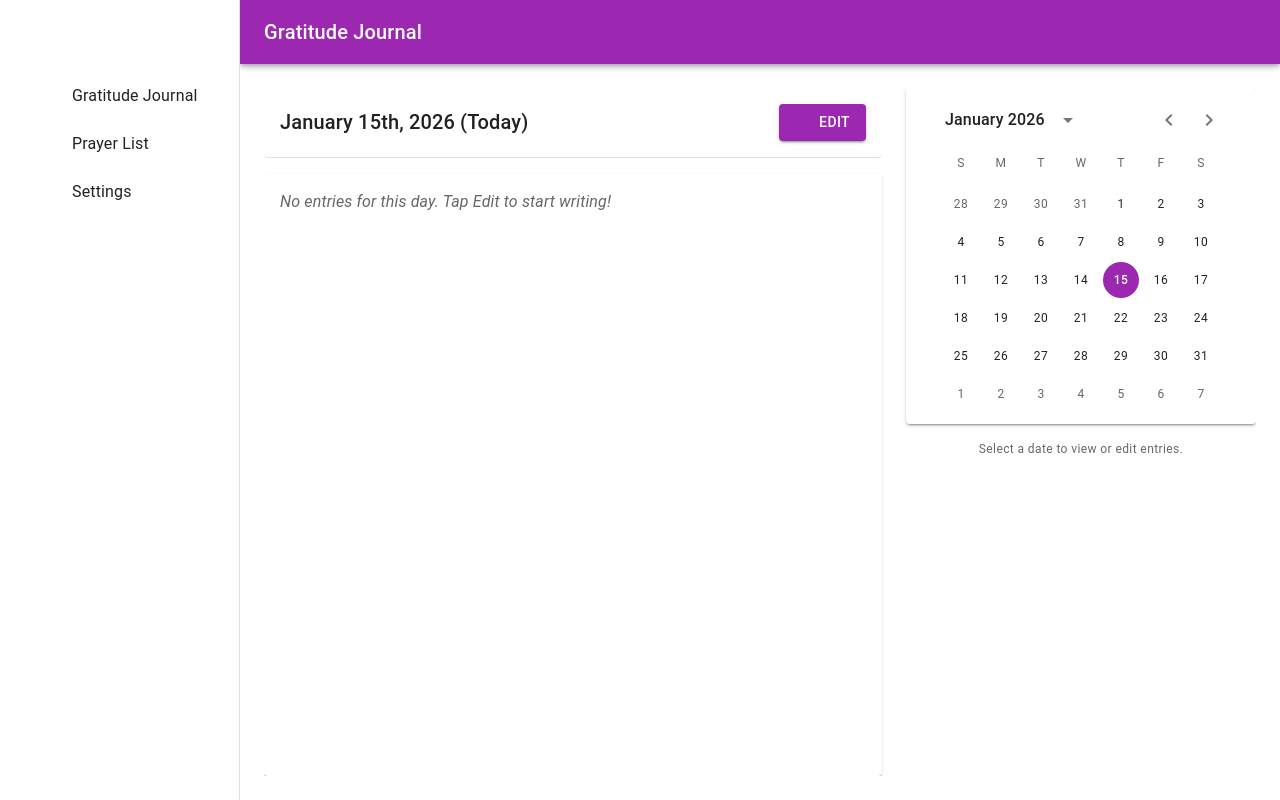
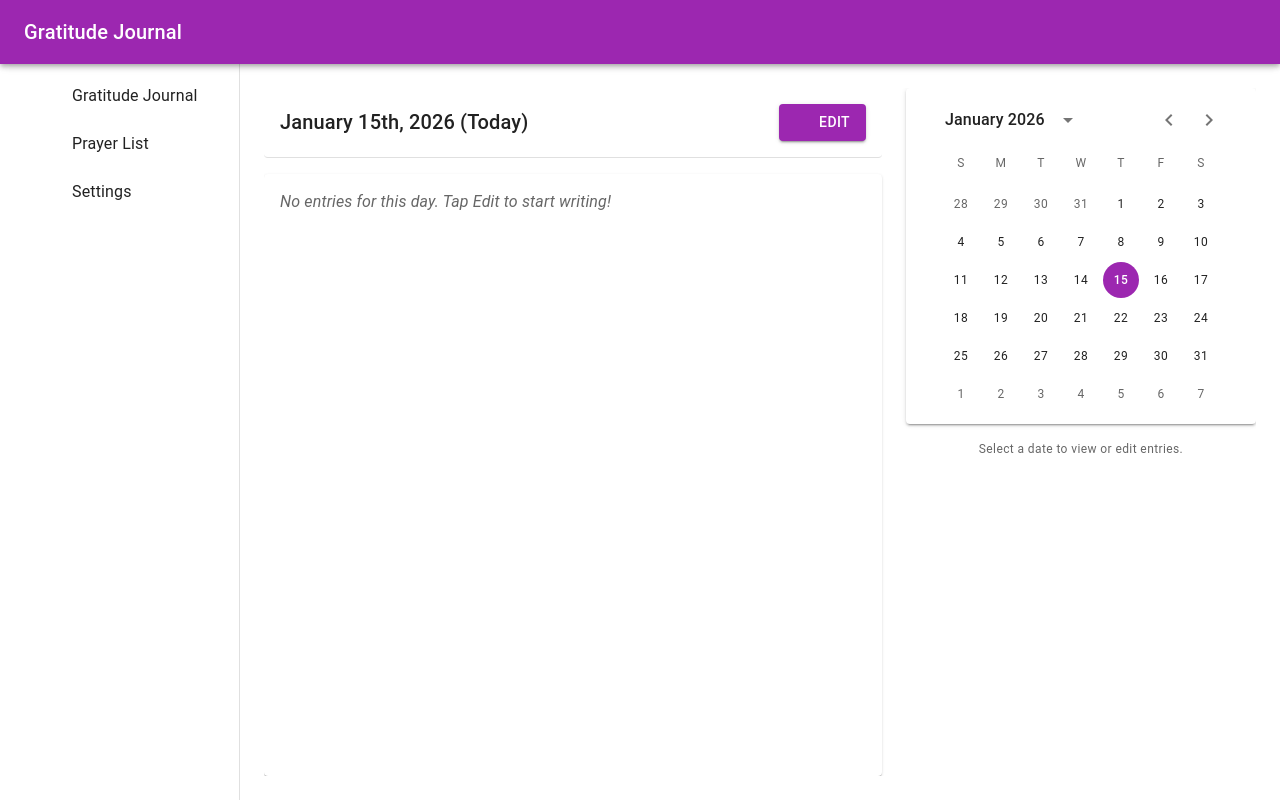
Before and after one commit to newerik/gratia-pwa, a React (Vite) app: page / in a window 1280 px wide. Built offline with nearby package versions, Linux system fonts and the light colour scheme; some icons are missing.

Commit message:
style: extend AppBar to full width in desktop mode

```diff
--- a/src/components/Layout.tsx
+++ b/src/components/Layout.tsx
@@ -74,8 +74,7 @@ const Layout = () => {
       <AppBar
         position="fixed"
         sx={{
-          width: { sm: `calc(100% - ${drawerWidth}px)` },
-          ml: { sm: `${drawerWidth}px` },
+          zIndex: (theme) => theme.zIndex.drawer + 1,
           bgcolor: headerColor,
         }}
       >
```
